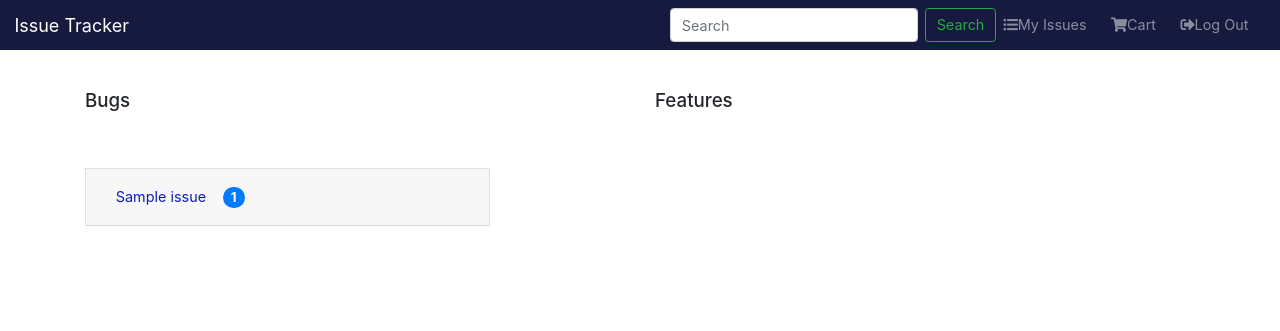
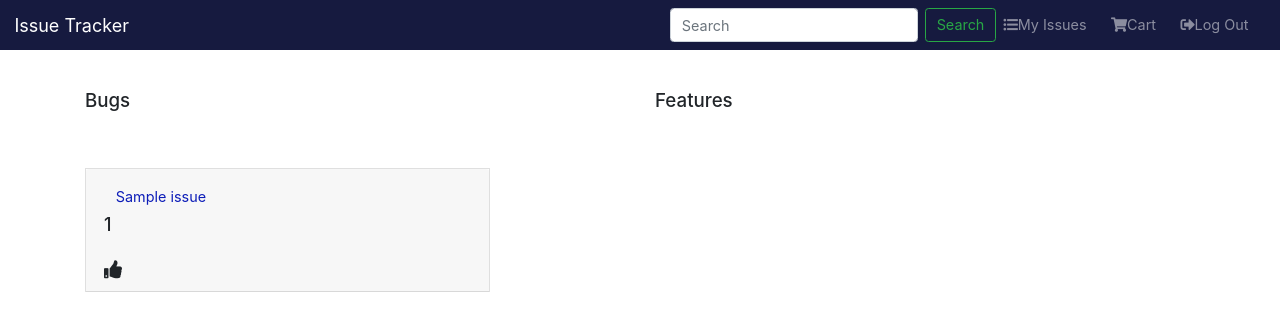
Before and after one commit to luisanegri/issue-tracker, a Django app: page / in a window 1280 px wide. Shown: the top 331 px of the page. Run offline with Django 3.2, Linux system fonts and the light colour scheme; a user stored in the database is signed in; tables that the repository leaves empty hold one stand-in row (values such as "Sample post"); some libraries are stand-ins or nearby versions.

Commit message:
included status inside accordion/changed upvote icon

```diff
--- a/issue/templates/issues.html
+++ b/issue/templates/issues.html
@@ -11,14 +11,34 @@
             <button class="btn btn-link" id="issue-title" type="button" data-toggle="collapse" data-target="#collapseOne{{ forloop.counter }}" aria-expanded="false" aria-controls="collapseOne{{ forloop.counter }}">
                 {{ issue.name}}
             </button>
-            <span class="badge badge-primary badge-pill" id="upvote-badge">{{ issue.upvotes }}</span>
+            <div class="thumbs-upvote">
+              <p class="issue-upvote-amount">{{ issue.upvotes }} </p>
+              <i class="fas fa-thumbs-up" id="upvote"></i>
+            </div>
           </h5>
         </div>
         <div id="collapseOne{{ forloop.counter }}" class="collapse" aria-labelledby="headingOne{{ forloop.counter }}" data-parent="#accordionExample">
           <div class="card-body">
             <ul class="list-group list-group-flush">
-              <li class="list-group-item">Description: {{ issue.description }}
-              </li>
+              <li class="list-group-item">Description: {{ issue.description }}</li>
+              {% if issue.status == issue.TODO %}
+                <li class="list-group-item">
+                  Status:
+                  <span class="badge badge-pill badge-primary">{{ issue.status }}</span>
+                </li>
+              {% endif %}
+              {% if issue.status == issue.DOING %}
+                <li class="list-group-item">
+                  Status:
+                  <span class="badge badge-pill badge-info">{{ issue.status }}</span>
+                </li>
+              {% endif %}
+              {% if issue.status == issue.DONE %}
+                <li class="list-group-item">
+                  Status:
+                  <span class="badge badge-pill badge-success">{{ issue.status }}</span>
+                </li>
+              {% endif %}
             </ul>
           </div>
           <a href="{% url 'get_detail' issue.id %}" class="btn btn-outline-secondary" style="margin: 0 22px 17px;">Details</a>
@@ -41,13 +61,34 @@
             <button class="btn btn-link" id="issue-title" type="button" data-toggle="collapse" data-target="#collapseTwo{{ forloop.counter }}" aria-expanded="false" aria-controls="collapseTwo{{ forloop.counter }}">
                 {{ issue.name}}
             </button>
-            <span class="badge badge-primary badge-pill" id="upvote-badge">{{ issue.upvotes }}</span>
+            <div class="thumbs-upvote">
+              <p class="issue-upvote-amount">{{ issue.upvotes }} </p>
+              <i class="fas fa-thumbs-up" id="upvote"></i>
+            </div>
           </h5>
         </div>
         <div id="collapseTwo{{ forloop.counter }}" class="collapse " aria-labelledby="headingTwo{{ forloop.counter }}" data-parent="#accordionExample">
           <div class="card-body">
             <ul class="list-group list-group-flush">
-              <li class="list-group-item">Description: {{ issue.description }}
+              <li class="list-group-item">Description: {{ issue.description }}</li>
+              {% if issue.status == issue.TODO %}
+                <li class="list-group-item">
+                  Status:
+                  <span class="badge badge-pill badge-primary">{{ issue.status }}</span>
+                </li>
+              {% endif %}
+              {% if issue.status == issue.DOING %}
+                <li class="list-group-item">
+                  Status:
+                  <span class="badge badge-pill badge-info">{{ issue.status }}</span>
+                </li>
+              {% endif %}
+              {% if issue.status == issue.DONE %}
+                <li class="list-group-item">
+                  Status:
+                  <span class="badge badge-pill badge-success">{{ issue.status }}</span>
+                </li>
+              {% endif %}
               </li>
             </ul>
           </div>
```
